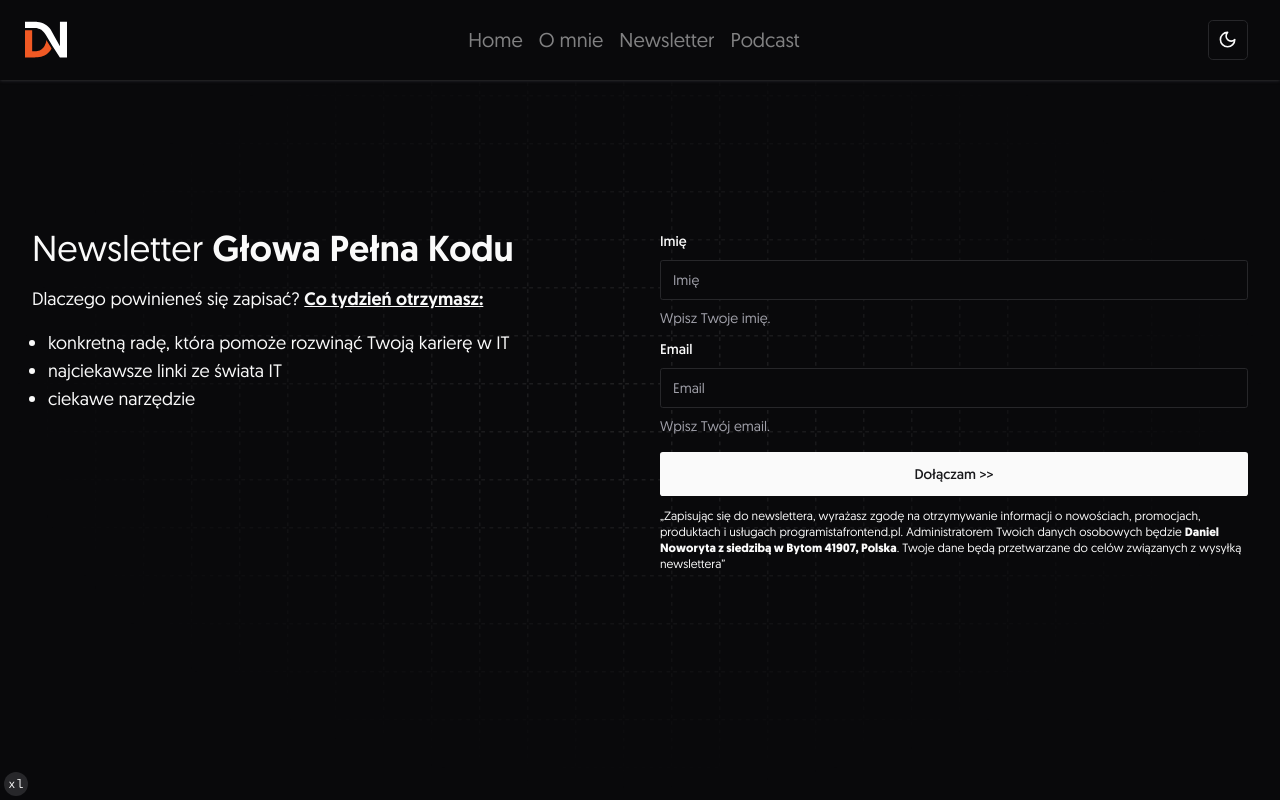
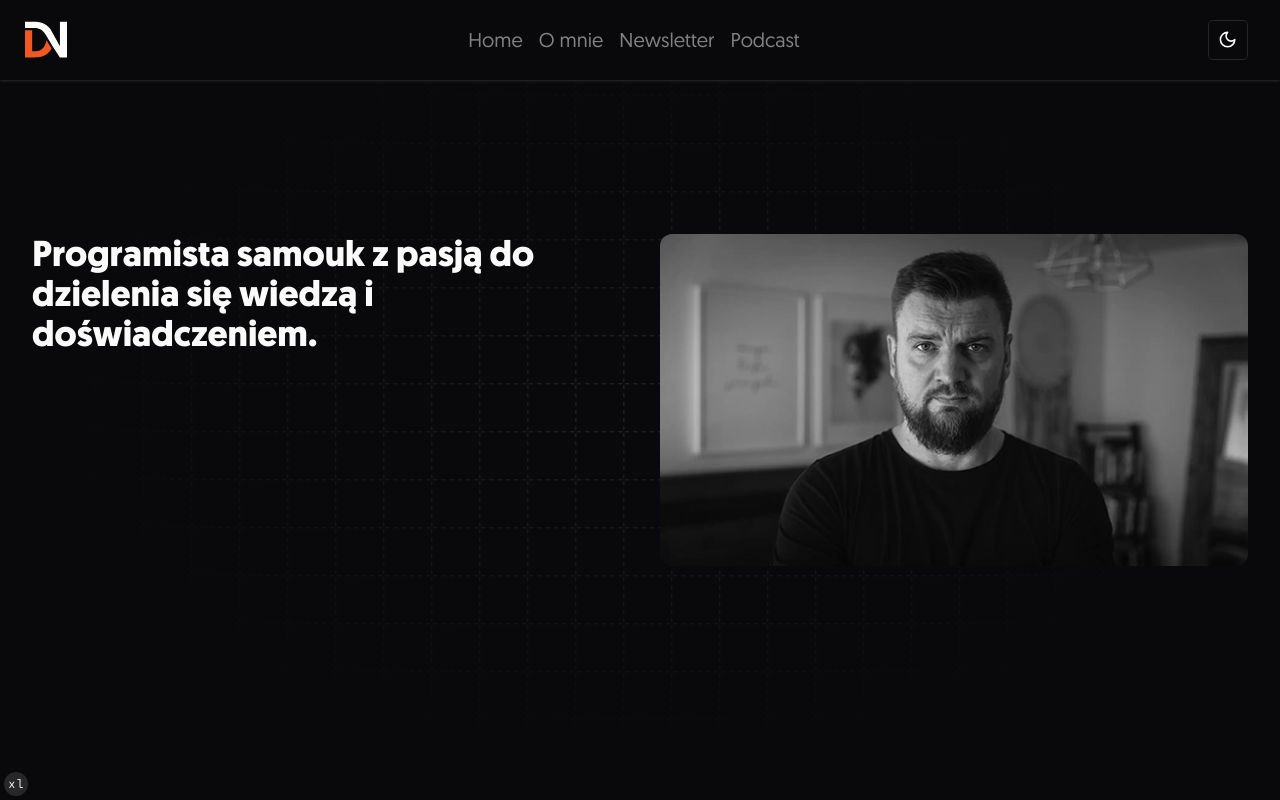
Before and after one commit to Dan86de/danielnoworyta, a Next.js app: page / in a window 1280 px wide. Shown: the top 800 px of the page. Built offline with nearby package versions, Linux system fonts and the light colour scheme; no server answers.

Commit message:
Change hero

```diff
--- a/src/app/newsletter/dzieki-bardzo/page.tsx
+++ b/src/app/newsletter/dzieki-bardzo/page.tsx
@@ -11,6 +11,11 @@ export default function NewsletterAfterSignUpPage() {
 					<span className="font-bold">Programistafrontend</span>
 				</h2>
 				<p className="pt-4">Witaj na pokładzie i do przeczytania wkrótce!</p>
+				<p className="pt-4">
+					<strong>P.S </strong>Pamiętaj,aby koniedznie dodać adres{" "}
+					<strong className={"font-semibold text-brand"}>newsletter@programistafrontend.pl</strong>{" "}
+					do swoich kontaktów. Dzięki temu moje treści na pewno do Ciebie dotrą.
+				</p>
 				<Image
 					src={"/signature.webp"}
 					alt="podpis"
--- a/src/components/hero-section.tsx
+++ b/src/components/hero-section.tsx
@@ -1,9 +1,16 @@
 "use client";
 
-import { NewsletterForm } from "@/components/newsletter-form.tsx";
+import Image from "next/image";
 
 import { GridPattern } from "./grid-pattern";
 import { SectionWrapper } from "./section";
+
+const item = {
+	name: "Daniel Noworyta",
+	title: "Full Stack Developer",
+	alt: "Daniel Noworyta - picture",
+	image: "/hero.webp",
+};
 
 export const HeroSection = () => {
 	return (
@@ -18,20 +25,22 @@ export const HeroSection = () => {
 			<SectionWrapper className={"flex items-center justify-center md:h-full portrait:pt-32"}>
 				<div className="grid w-full gap-10 lg:grid-cols-2">
 					<div className="text-lg">
-						<h2 className="pb-4 text-2xl md:text-4xl">
-							Newsletter <span className="font-semibold">Głowa Pełna Kodu</span>
+						<h2 className="pb-4 text-2xl font-bold md:text-4xl">
+							Programista samouk z pasją do dzielenia się wiedzą i doświadczeniem.
 						</h2>
-						<p className="pb-4">
-							Dlaczego powinieneś się zapisać?{" "}
-							<span className="font-semibold underline">Co tydzień otrzymasz:</span>
-						</p>
-						<ul className="list-disc pl-4">
-							<li>konkretną radę, która pomoże rozwinąć Twoją karierę w IT</li>
-							<li>najciekawsze linki ze świata IT</li>
-							<li>ciekawe narzędzie</li>
-						</ul>
 					</div>
-					<NewsletterForm />
+					<Image
+						className="relative h-64 w-64 rounded-xl object-cover transition-all duration-300 group-hover:grayscale-0 dark:grayscale"
+						src={item.image}
+						alt={item.alt}
+						sizes="100vw"
+						style={{
+							width: "100%",
+							height: "auto",
+						}}
+						width={400}
+						height={400}
+					/>
 				</div>
 			</SectionWrapper>
 		</div>
```
